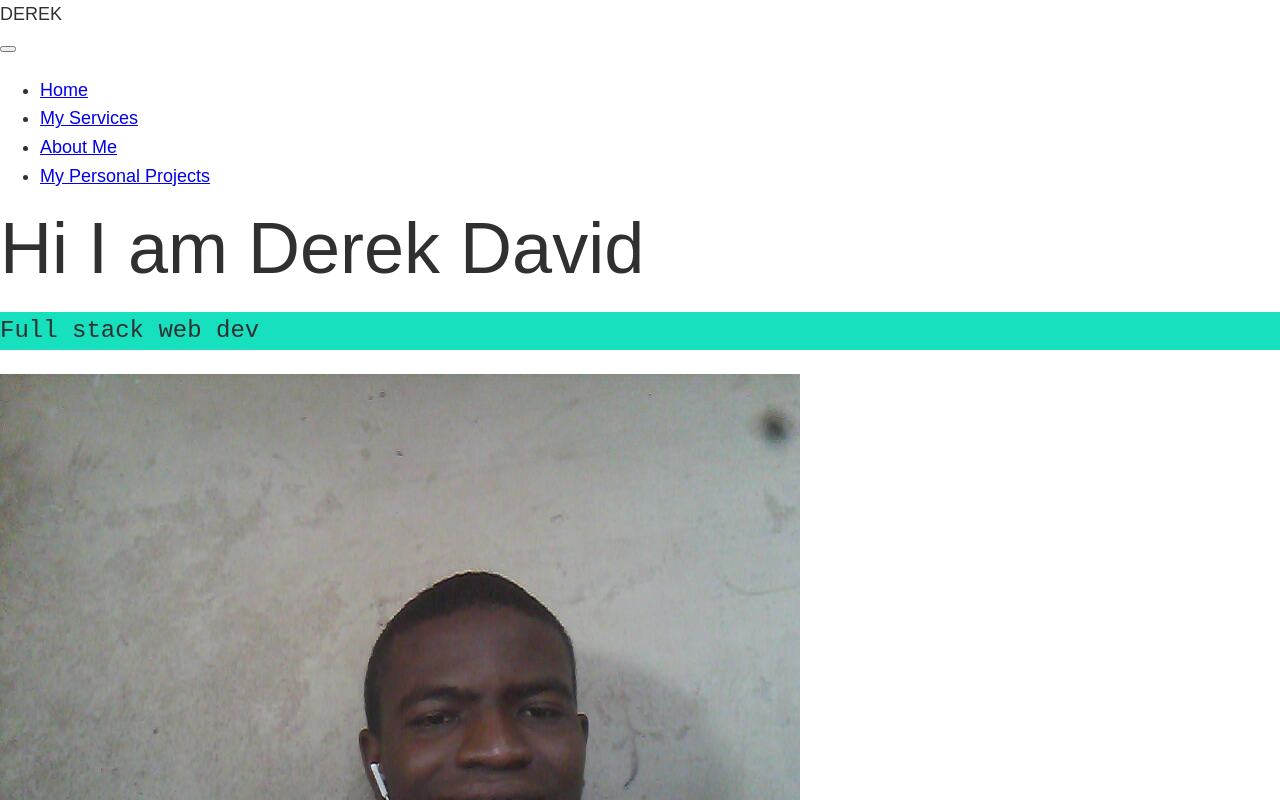
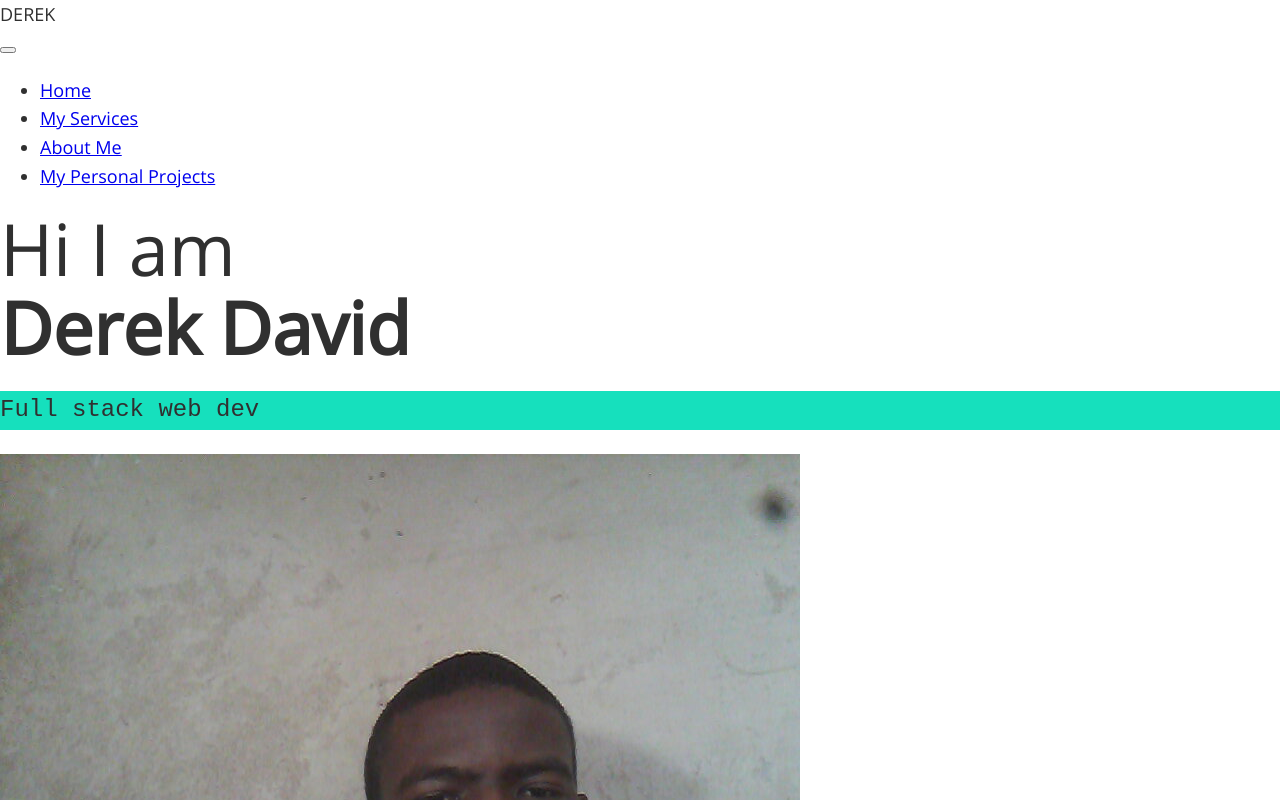
Before and after one commit to derek-dv/derek.github.io, a plain HTML site: page index.html in a window 1280 px wide. Shown: the top 800 px of the page. Drawn offline with Linux system fonts and the light colour scheme; a web font is replaced by a local one.

Commit message:
Work done on page typography. Intro section is next

```diff
--- a/styles/default.css
+++ b/styles/default.css
@@ -1,3 +1,13 @@
+@font-face {
+  font-family: Merriweather;
+  src: url("../fonts/Meriweather/Merriweather-Regular.ttf");
+}
+
+@font-face {
+  font-family: open-sans;
+  src: url("../fonts/open-sans/OpenSans-Regular.ttf");
+}
+
 *,
 *::before,
 *::after {
@@ -5,9 +15,9 @@
 }
 
 :root {
-  --ff-primary: Arial;
-  --ff-secondary: monospace;
-  --fw-regular: 300;
+  --ff-primary: "open-sans", Arial;
+  --ff-secondary: "Merriweather", monospace;
+  --fw-regular: 100;
   --fw-bold: 900;
 
   --clr-light: #ffffff;
@@ -50,6 +60,8 @@ h3 {
   margin: 0;
 }
 
+/* Typography */
+
 h1 {
   font-size: var(--fs-h1);
 }
@@ -61,7 +73,16 @@ h3 {
 }
 
 .section__title {
+  margin-bottom: 0.25em;
+}
+
+.section__title--intro {
   font-weight: var(--fw-regular);
+}
+
+.section__title--intro strong {
+  font-weight: bold;
+  display: block;
 }
 
 .section__subtitle {
@@ -73,3 +94,5 @@ h3 {
   background-color: var(--clr-accent);
   font-family: var(--ff-secondary);
 }
+
+/* Intro section */
```
